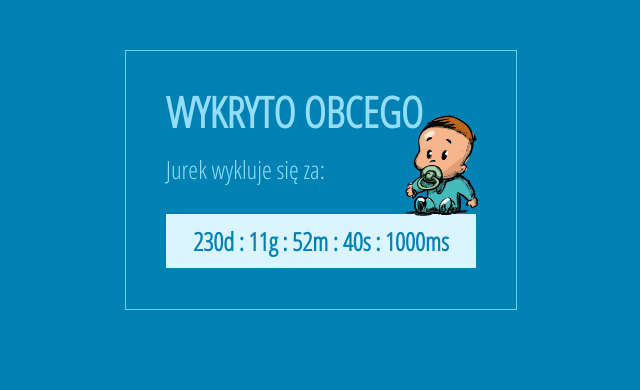
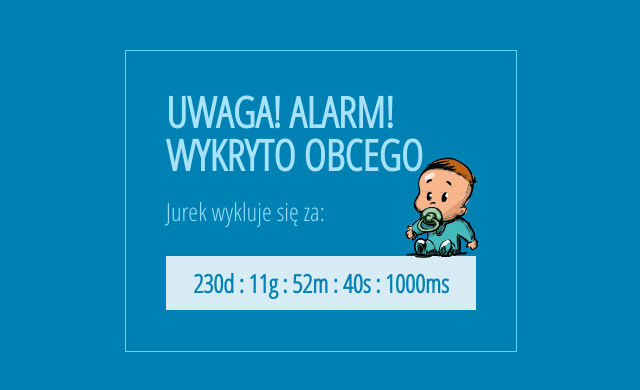
Before and after one commit to YesIDont/doomsday, a plain HTML site: page index.html in a window 1280 px wide. Shown: the whole page, without its empty margins (319-959 px from the left). Drawn offline with Linux system fonts and the light colour scheme.

Commit message:
lazy commit

```diff
--- a/index.html
+++ b/index.html
@@ -14,7 +14,7 @@
 	</head>
 
 	<body>
-		<h1>Wykryto obcego</h1>
+		<h1>Uwaga! Alarm!<br>Wykryto obcego</h1>
 		<p>Jurek wykluje się za:</p>
 
 		<p id="timeLeft"></p>
--- a/style.css
+++ b/style.css
@@ -18,7 +18,7 @@ body {
 }
 
 h1 {
-	color: #94ddf9;
+	color: #a6e3fb;
 	display: block;
 	font-size: 1.7em;
 	font-weight: bold;
@@ -39,7 +39,7 @@ p:not(#timeLeft) {
 }
 
 #timeLeft {
-	background: #daf5ff;
+	background: #d6ebf3;
 	font-size: 1em;
 	font-weight: bold;
 	text-align: center;
```
